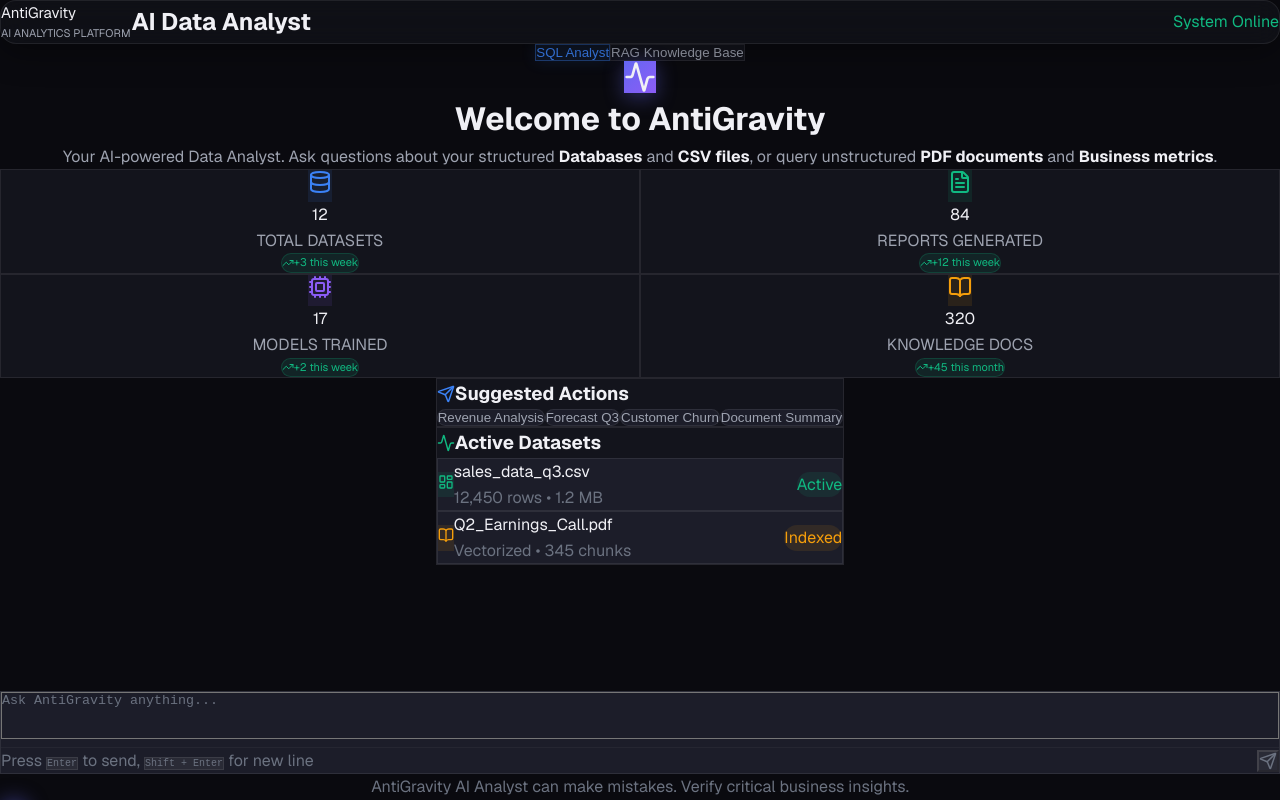
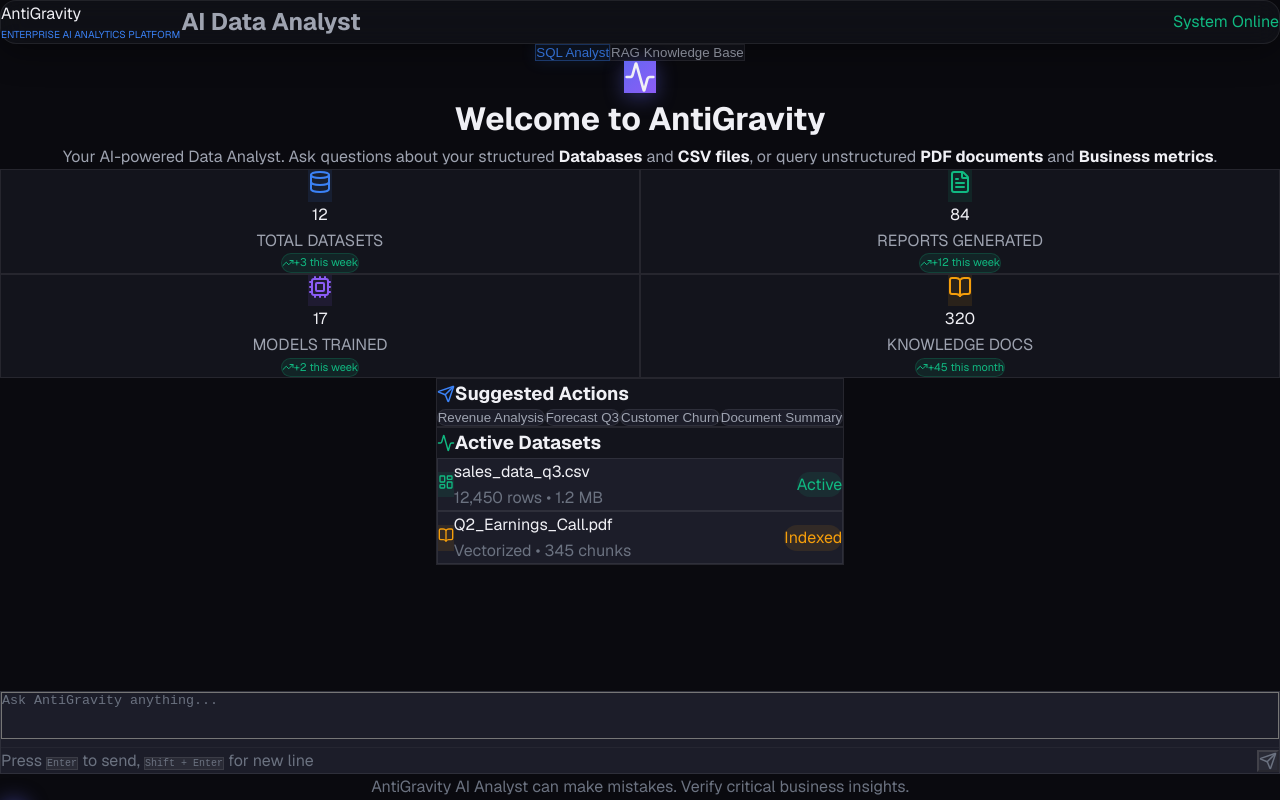
Before and after one commit to abakaushik-lgtm/DataScience-GenerativeAI-Platform, a Next.js app in the folder frontend/: page / in a window 1280 px wide. Built offline with nearby package versions, Linux system fonts and the light colour scheme.

Commit message:
style: Adjust header branding hierarchy to make AntiGravity visually dominant

```diff
--- a/frontend/src/app/page.tsx
+++ b/frontend/src/app/page.tsx
@@ -99,12 +99,12 @@ export default function Home() {
     <div className="flex flex-col relative h-full">
         {/* Header */}
         <header className="h-16 border-b border-[#ffffff14] flex items-center px-6 glass-panel rounded-none">
-          <div className="flex flex-col">
-            <span className="font-bold text-[15px] leading-tight text-[#f0f0f5]">AntiGravity</span>
-            <span className="text-[11px] text-[#9ea3b0] tracking-wider uppercase">AI Analytics Platform</span>
+          <div className="flex flex-col justify-center">
+            <span className="text-xl font-bold tracking-tight text-[#f0f0f5]">AntiGravity</span>
+            <span className="text-[10px] text-[#3b82f6] font-semibold tracking-widest uppercase">Enterprise AI Analytics Platform</span>
           </div>
-          <div className="mx-4 h-8 w-px bg-[#ffffff14]"></div>
-          <h2 className="font-semibold text-[#f0f0f5]">AI Data Analyst</h2>
+          <div className="mx-5 h-8 w-px bg-[#ffffff14]"></div>
+          <h2 className="text-sm font-medium text-[#9ea3b0]">AI Data Analyst</h2>
           <div className="ml-auto flex items-center gap-2 text-sm text-[#10b981]">
             <span className="w-2 h-2 rounded-full bg-[#10b981] animate-pulse"></span>
             System Online
```
